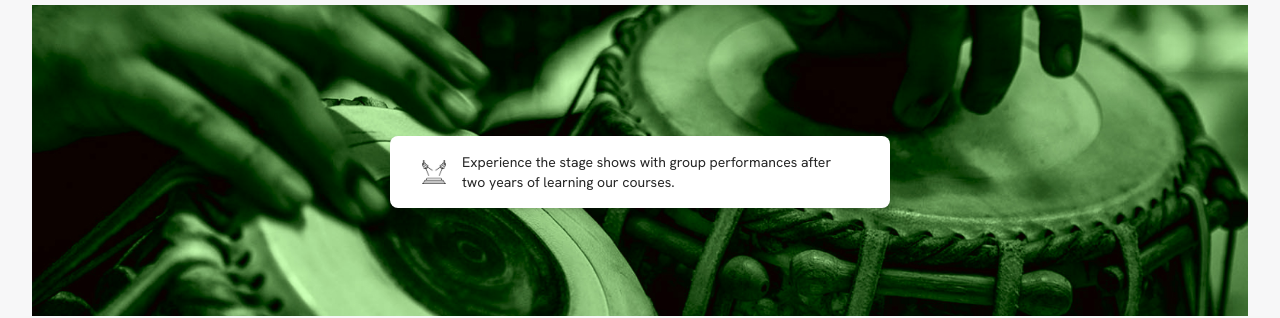
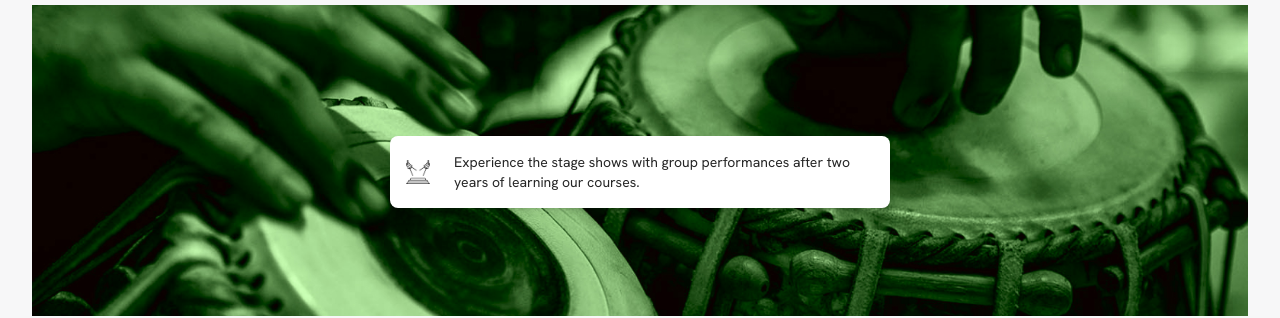
Before and after one commit to dhwanionlineclasses/WahTabla, a Next.js app: page / in a window 1280 px wide. Shown: the part 1840-2158 px from the top of the page. Built offline with nearby package versions, Linux system fonts and the light colour scheme.

Commit message:
fix: benifts popup gaps

```diff
--- a/app/page.tsx
+++ b/app/page.tsx
@@ -185,7 +185,7 @@ const HomePage = () => {
                     : "animate-fadeOutUp"
                 } `}
                 >
-                  <div className="max-w-[500px] flex justify-start items-center gap-4 py-2 px-4 sm:py-4 sm:px-8 text-xs md:text-sm bg-white rounded-lg shadow-md">
+                  <div className="max-w-[500px] flex justify-start items-center sm:gap-6 py-2 px-4 sm:py-4 sm:px-4 text-xs md:text-sm bg-white rounded-lg shadow-md">
                     <Image
                       src={benifit.icon}
                       alt="arrow"
```
